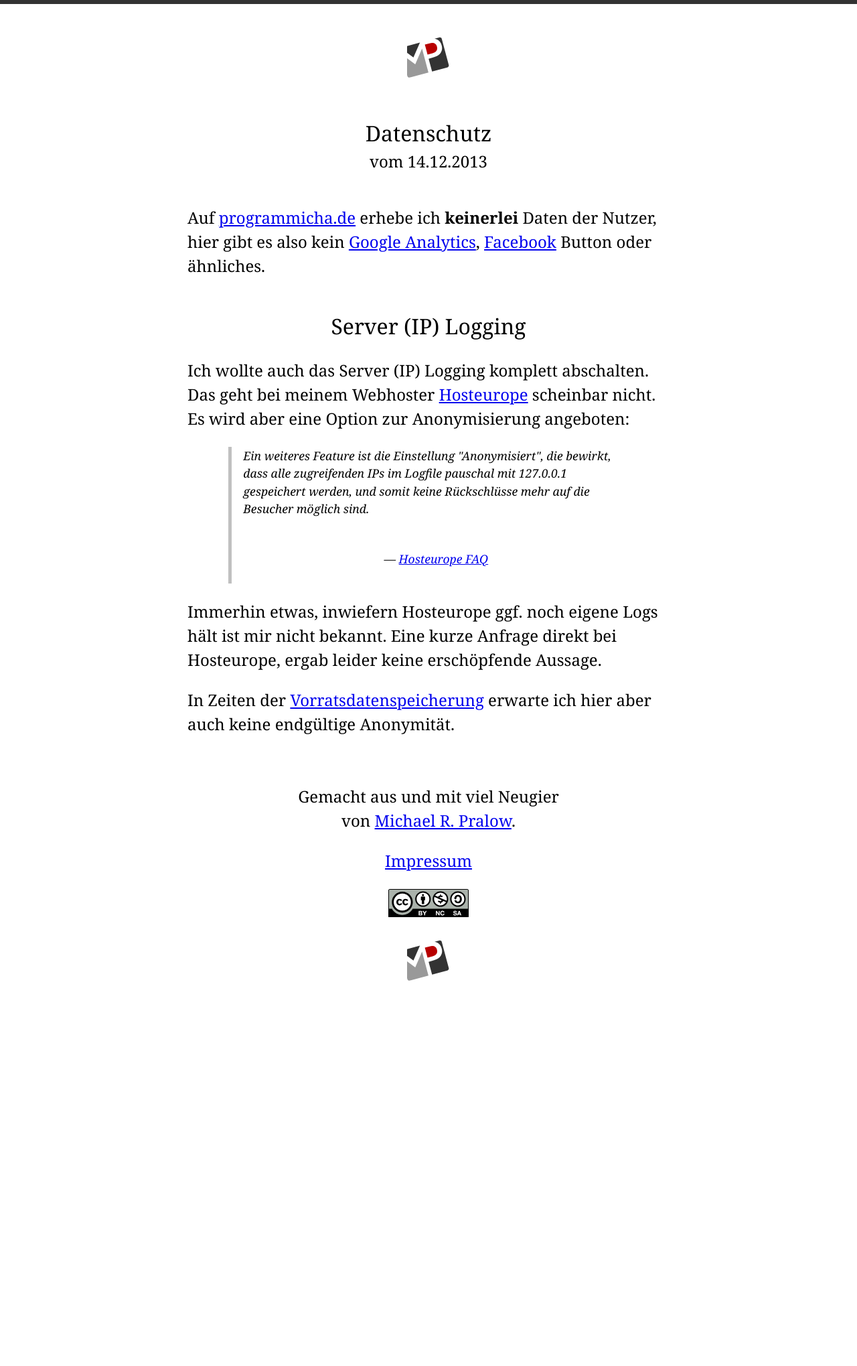
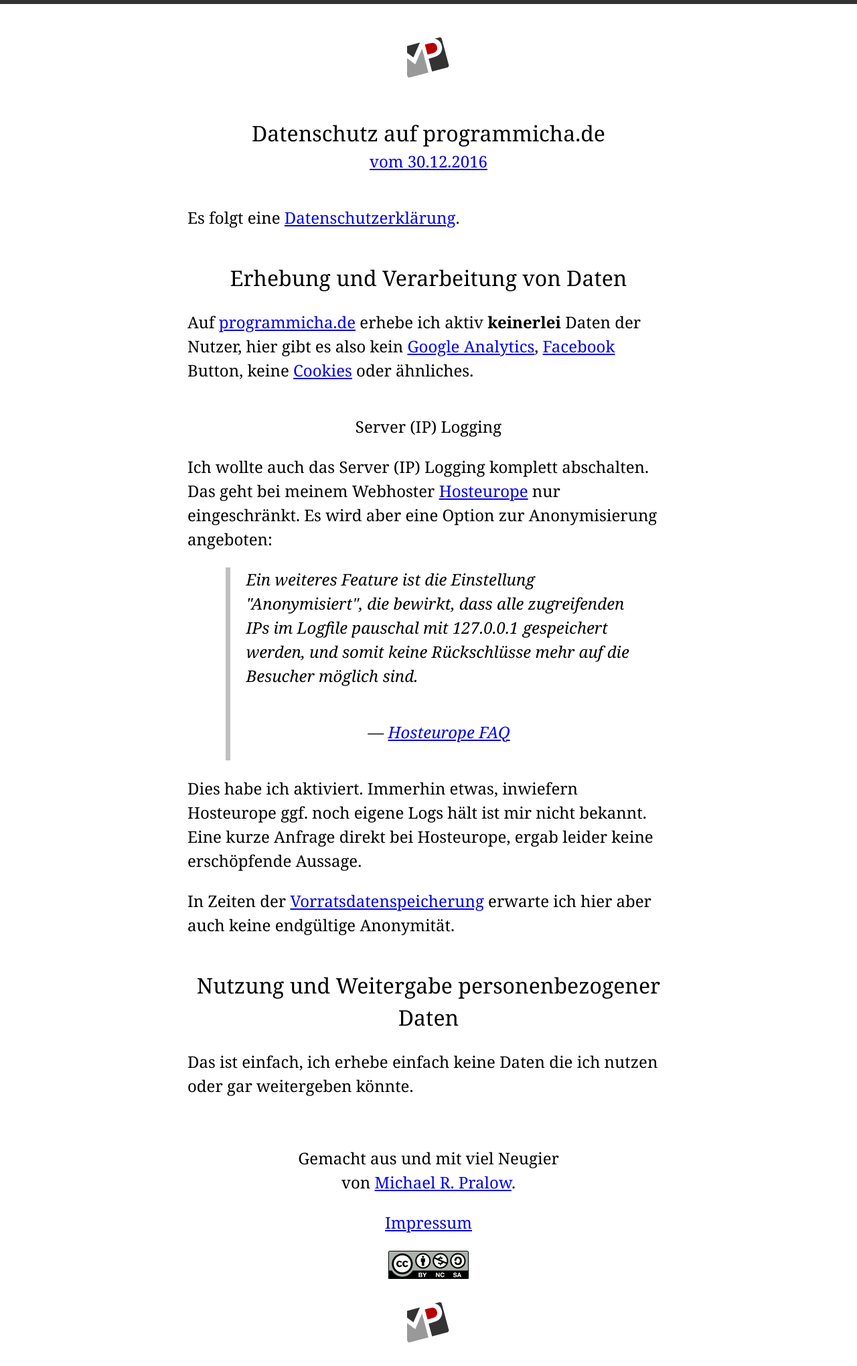
Before and after one commit to programmicha/programmicha.github.io, a Jekyll site: the page datenschutz/index.html, which Jekyll copies as it is, in a window 1280 px wide. Shown: the whole page at 67% size. Built offline with Jekyll 4.4.1, drawn with Linux system fonts in a browser that asks for light colours; before the commit the page ends 1499 px from its top, so only the background shows below that.

Commit message:
Text mehr Richtung richtiger Datenschutzerklärung angepasst. Schema.org Elemente erweitert, Lizenz, Name der Seite indirekte Links

```diff
--- a/css/standard.css
+++ b/css/standard.css
@@ -54,7 +54,7 @@ h3 {
 }
 body blockquote {
   border-left: .3em solid silver;
-  font-size: 1.1rem;
+  font-size: 1.5rem;
   font-style: italic;
   margin: 1.5rem auto;
   max-width: 80%;
--- a/datenschutz/index.html
+++ b/datenschutz/index.html
@@ -8,17 +8,19 @@
 <link rel="icon" href="img/favicon.png" type="image/png">
 <link rel="stylesheet" type="text/css" href="../css/standard.css">
 </head>
-<body itemscope="" itemtype="http://schema.org/WebPage">
+<body itemscope="" itemtype="https://schema.org/WebPage">
   <header>
     <p><a href="http://blog.programmicha.de/" title="Zur Startseite"><img alt="Site Logo" src="../img/icon-programmicha.svg" height="64" width="64"></a></p>
-    <h1>Datenschutz</h1>
-    <time itemprop="datePublished" datetime="2013-12-14">vom 14.12.2013</time>
+    <h1 itemprop="name">Datenschutz auf programmicha.de</h1>
+    <time itemprop="dateModified" datetime="2016-12-30"><a href="https://github.com/programmicha/programmicha.github.io/blob/master/datenschutz/index.html">vom 30.12.2016</a></time>
   </header>
-  <p itemprop="description headLine">Auf <a href="http://blog.programmicha.de">programmicha.de</a> erhebe ich <strong>keinerlei</strong> Daten der Nutzer,
-    hier gibt es also kein <a href="http://de.wikipedia.org/wiki/Google_Analytics">Google Analytics</a>, <a href="http://www.facebook.com/">Facebook</a> Button oder ähnliches.</p>
-  <h2>Server (IP) Logging</h2>
+  <p itemprop="description">Es folgt eine <a href="https://de.wikipedia.org/wiki/Datenschutzerklärung">Datenschutzerklärung</a>.</p>
+  <h2>Erhebung und Verarbeitung von Daten</h2>
+  <p>Auf <a href="http://blog.programmicha.de">programmicha.de</a> erhebe ich aktiv <strong>keinerlei</strong> Daten der Nutzer,
+    hier gibt es also kein <a href="http://de.wikipedia.org/wiki/Google_Analytics">Google Analytics</a>, <a href="http://www.facebook.com/">Facebook</a> Button, keine <a href="https://de.wikipedia.org/wiki/Cookie">Cookies</a> oder ähnliches.</p>
+  <h3>Server (IP) Logging</h3>
   <p>Ich wollte auch das Server (IP) Logging komplett abschalten. Das geht bei meinem Webhoster
-      <a title="mein Hoster: Hosteurope" href="http://www.hosteurope.de">Hosteurope</a> scheinbar nicht. Es wird aber eine Option
+      <a title="mein Hoster: Hosteurope" href="http://www.hosteurope.de">Hosteurope</a> nur eingeschränkt. Es wird aber eine Option
         zur Anonymisierung angeboten:</p>
   <blockquote cite="http://faq.hosteurope.de/index.php?cpid=2968">
     <p>Ein weiteres Feature ist die Einstellung "Anonymisiert", die bewirkt, dass alle zugreifenden
@@ -28,17 +30,18 @@
     — <cite><a href="http://faq.hosteurope.de/index.php?cpid=2968">Hosteurope FAQ</a></cite>
     </footer>
   </blockquote>
-  <p>Immerhin etwas, inwiefern Hosteurope ggf. noch eigene Logs hält ist mir nicht bekannt.
+  <p>Dies habe ich aktiviert. Immerhin etwas, inwiefern Hosteurope ggf. noch eigene Logs hält ist mir nicht bekannt.
        Eine kurze Anfrage direkt bei Hosteurope, ergab leider keine erschöpfende Aussage.</p>
   <p>In Zeiten der
        <a title="Wikipedia: Vorratsdatenspeicherung" href="http://de.wikipedia.org/wiki/Vorratsdatenspeicherung">Vorrats­datens­peicherung</a>
        erwarte ich hier aber auch keine endgültige Anonymität.</p>
+  <h2>Nutzung und Weitergabe personenbezogener Daten</h2>
+  <p>Das ist einfach, ich erhebe einfach keine Daten die ich nutzen oder gar weitergeben könnte.</p>
   <footer>
-    <meta itemprop="dateModified" content="2015-02-25">
     <p>Gemacht aus und mit viel Neugier <br>von <a href="http://michael-pralow.de/" rel="author" itemprop="author creator copyrightHolder">Michael R. Pralow</a>.</p>
     <p><a href="http://blog.programmicha.de/impressum/">Impressum</a></p>
-    <p><a rel="license" href="http://creativecommons.org/licenses/by-nc-sa/4.0/" title="Lizenz: Creative CommonsNamensnennung - Nicht-kommerziell - Weitergabe unter gleichen Bedingungen 4.0 International"><img alt="Creative Commons License Image" src="../img/by-nc-sa.svg" height="42" width="120"></a></p>
-    <meta itemprop="dateModified" content="2014-01-01T01:00:00+01:00">
+    <p><a itemprop="license" rel="license" href="http://creativecommons.org/licenses/by-nc-sa/4.0/" title="Lizenz: Creative CommonsNamensnennung - Nicht-kommerziell - Weitergabe unter gleichen Bedingungen 4.0 International"><img alt="Creative Commons License Image" src="../img/by-nc-sa.svg" height="42" width="120"></a></p>
+    <meta itemprop="datePublished" content="2013-12-14">
     <p><a href="http://blog.programmicha.de/" title="Zur Startseite"><img alt="Site Logo" src="../img/icon-programmicha.svg" height="64" width="64"></a></p>
   </footer>
 </body>
```
